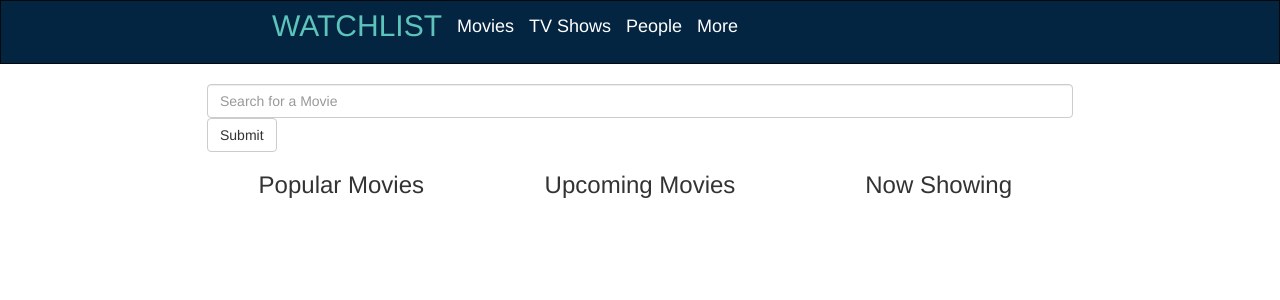
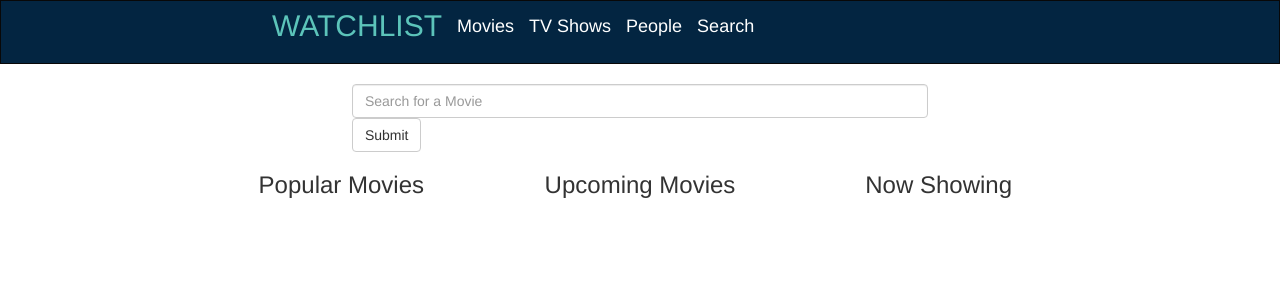
Before and after one commit to ngetichnicholas/Watchlist, a Flask app: template app/templates/index.html in a window 1280 px wide. Shown: the top 300 px of the page. Run offline with Flask 2, Linux system fonts and the light colour scheme; the template is opened without the code that fills it, so the values that code supplies are empty; parts of the project's set-up code (start-up, migrations or seed data) failed here and were passed over; some libraries are stand-ins or nearby versions.

Commit message:
add search

```diff
--- a/app/config.py
+++ b/app/config.py
@@ -2,8 +2,8 @@ class Config:
     '''
     General configuration parent class
     '''
-    MOVIE_API_BASE_URL ='https://api.themoviedb.org/3/movie/{}?api_key=eacfdbdefdfa6487fbd9ad1c37b56220'
-    SEARCH_API_URL ='https://api.themoviedb.org/3/search/movie?api_key=eacfdbdefdfa6487fbd9ad1c37b56220&query={movie_name}'
+    MOVIE_API_BASE_URL ='https://api.themoviedb.org/3/movie/{}?api_key={}'
+    SEARCH_API_URL ='https://api.themoviedb.org/3/search/movie?api_key={}&query={}'
 
 class ProdConfig(Config):
   '''
--- a/app/templates/index.html
+++ b/app/templates/index.html
@@ -10,10 +10,12 @@
 {% block content %}
 
 <div class= "container">
+<div class="container">
     <form>
-        <input type="text" name="movie_name" placeholder="Search for a Movie" class="form-control">
+        <input type="text" name="movie_query" placeholder="Search for a Movie" class="form-control">
         <input type="submit"  value="Submit" class="btn btn-default">
     </form>
+</div>
     <div class = "row">
         <div class ="col-md-4">
             <!-- Popular movie -->
--- a/app/templates/navbar.html
+++ b/app/templates/navbar.html
@@ -13,7 +13,7 @@
       <a class="navbar-brand shrinkable" href="">Movies</a>
       <a class="navbar-brand shrinkable" href="">TV Shows</a>
       <a class="navbar-brand shrinkable" href="">People</a>
-      <a class="navbar-brand shrinkable" href="">More</a>
+      <a class="navbar-brand shrinkable" href="/search">Search</a>
     </div>
   </div>
 </div>
--- a/app/views.py
+++ b/app/views.py
@@ -1,7 +1,6 @@
 from flask import render_template,request,redirect,url_for
 from app import app
 from .request import get_movies,get_movie,search_movie
-
 @app.route('/')
 def index():
 
```
Also changed, not shown: app/forms.py (added, +9 -0 lines), app/request.py (+25 -25 lines).
